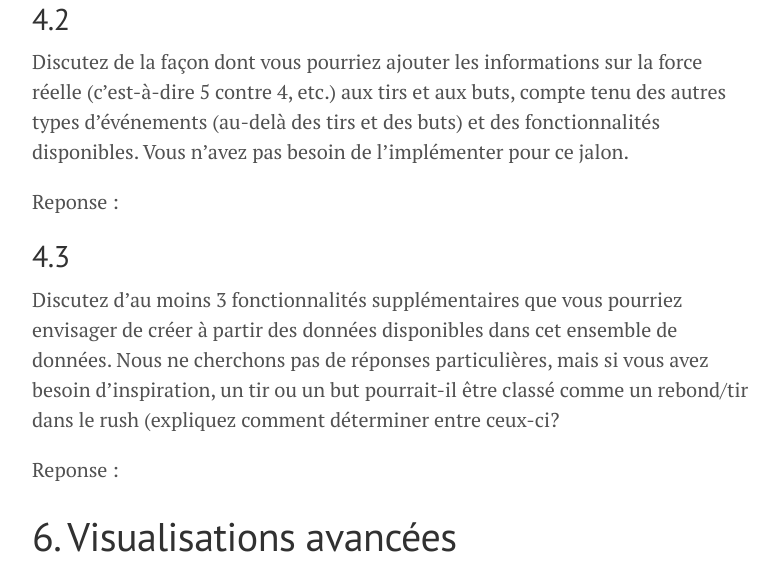
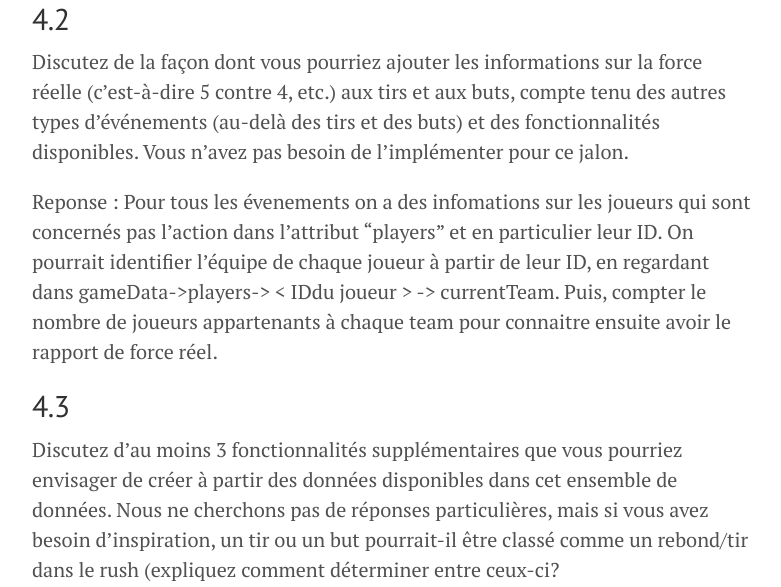
Before and after one commit to LamiaSal/IFT6758_projet, a Jekyll site: the page built from blogpost-template-main/_posts/2022-10-10-Partie-1.md, in a window 1280 px wide and 1400 px high, scrolled down 7943 px. Shown: the part 72-659 px from the top of the window, without its empty margins (248-1029 px from the left). Built offline with Jekyll 4.4.1, drawn with Linux system fonts in a browser that asks for light colours; some of the changed text lies outside the part shown.

Commit message:
some answers

```diff
--- a/blogpost-template-main/_posts/2022-10-10-Partie-1.md
+++ b/blogpost-template-main/_posts/2022-10-10-Partie-1.md
@@ -300,11 +300,19 @@ Voici les données que nous avons extrait (.head(10)). Nous en avons extrait plu
 Discutez de la façon dont vous pourriez ajouter les informations sur la force réelle (c'est-à-dire 5 contre 4, etc.) aux tirs et aux buts, compte tenu des autres types d'événements (au-delà des tirs et des buts) et des fonctionnalités disponibles. Vous n'avez pas besoin de l'implémenter pour ce jalon.
 
 Reponse :
+Pour tous les évenements on a des infomations sur les joueurs qui sont concernés pas l'action dans l'attribut "players" et en particulier leur ID. On pourrait identifier l'équipe de chaque joueur à partir de leur ID, en regardant dans gameData->players-> < IDdu joueur > -> currentTeam. Puis, compter le nombre de joueurs appartenants à chaque team pour connaitre ensuite avoir le rapport de force réel.
 
 <h2>4.3 </h2>
 Discutez d’au moins 3 fonctionnalités supplémentaires que vous pourriez envisager de créer à partir des données disponibles dans cet ensemble de données. Nous ne cherchons pas de réponses particulières, mais si vous avez besoin d'inspiration, un tir ou un but pourrait-il être classé comme un rebond/tir dans le rush (expliquez comment déterminer entre ceux-ci?
 
 Reponse :
+1. Est ce que un tir a été assisté ou pas => on regardes dans event->players et si il y en a un avec le type playerType.
+
+2. Est ce que le goal est un point décisif (ie ça a departagé les 2 équipes d'une égalité. event-> about -> goals. Si ya égalité oui.
+
+3. (est ce que c'est une golden goal fait à la période 4/5/6 etcc).
+
+
 
 <h1>6. Visualisations avancées</h1>
 
@@ -316,6 +324,9 @@ Reponse :
 {% include season-20202021.html %}
 
 <h2>6.2 Interpréations </h2>
+les shotmaps permettent d'indiquer les espaces que chaque équipe a plus exploité en moyenne que les autres équipes. De ces graphiques on peut donc y lire et analyser les stratégies des différentes équipes. Est ce qu'une équipe a plus tendance à tirer depuis la droite du filet ou plutôt à gauche. Ce sont des éléments importants car en tant qu'équipe adverse, on pourrait alors apprendre à contrer ce genre de tactiques.
+
+A COMPLETER
 
 <h2>6.3 Interpréations </h2>
 
```
Also changed, not shown: 1 other file.
